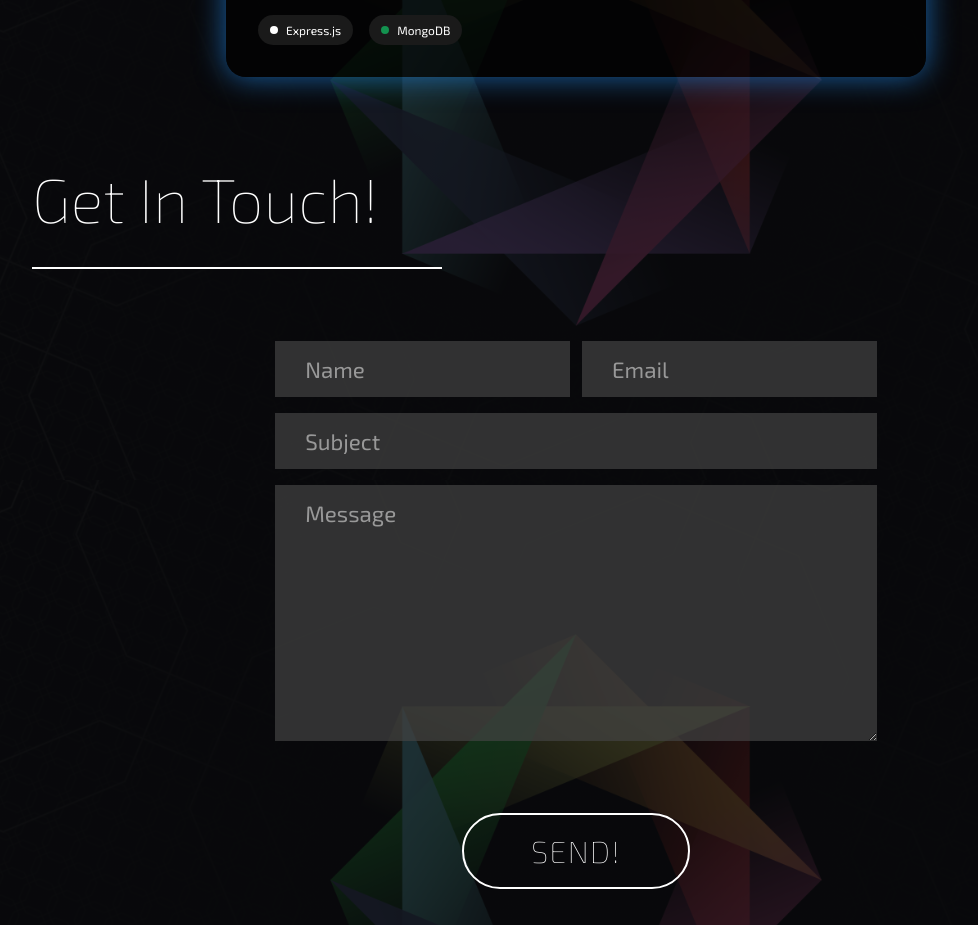
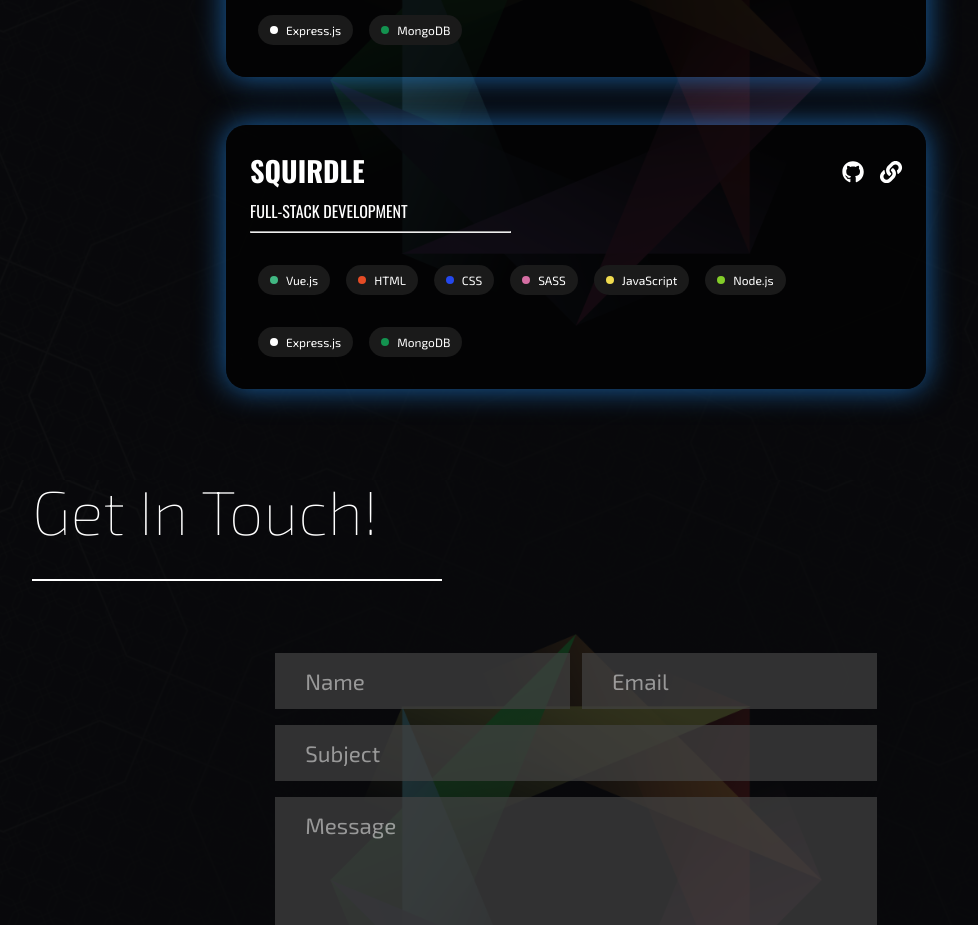
Before and after one commit to czhangy/CZhangy.io, a Vue app: page / in a window 1280 px wide. Shown: the part 4320-5245 px from the top of the page, without its empty margins (64-1042 px from the left). Built offline with nearby package versions, Linux system fonts and the light colour scheme.

Commit message:
Squirdle added

```diff
--- a/src/components/Projects/Projects.vue
+++ b/src/components/Projects/Projects.vue
@@ -79,6 +79,24 @@ export default {
           links: [
             "https://github.com/czhangy/DARSPlusPlus",
             "http://darsplusplus.herokuapp.com/",
+          ],
+          tags: [
+            "Vue.js",
+            "HTML",
+            "CSS",
+            "SASS",
+            "JavaScript",
+            "Node.js",
+            "Express.js",
+            "MongoDB",
+          ],
+        },
+        {
+          name: "Squirdle",
+          category: "Full-stack Development",
+          links: [
+            "https://github.com/czhangy/squirdle",
+            "http://squirdle.herokuapp.com/",
           ],
           tags: [
             "Vue.js",
```
